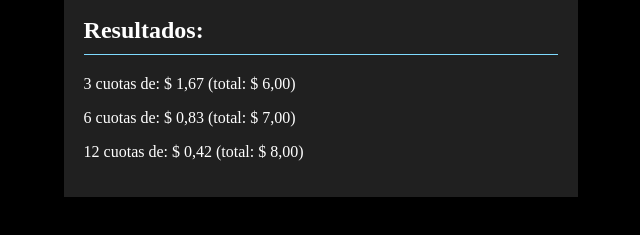
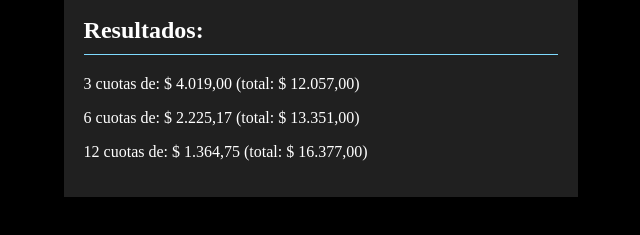
Before and after one commit to tibudiaz/financiacionn, a plain HTML site: page index.html in a window 1280 px wide. Both pictures are taken after typing "5" into the empty fields and a click on the button "Calcular cuotas". Shown: the part 175-410 px from the top of the page, without its empty margins (319-959 px from the left). Drawn offline with Linux system fonts and the light colour scheme; files whose address does not match are found by name.

Commit message:
actualizacion

```diff
--- a/assets/calculadora.js
+++ b/assets/calculadora.js
@@ -1,21 +1,21 @@
 function calcularCuotas() {
-    // Obtener el valor ingresado por el usuario
+    // Obtener el valor1 ingresado por el usuario
     var valor = parseFloat(document.getElementById("valor").value);
+    var valor1 = valor + 10000;
+    // Calcular los intereses
+    var interes3 = valor1 * 0.2051097;
+    var interes6 = valor1 * 0.3344009;
+    var interes12 = valor1 * 0.6369291;
+
+    // Calcular los totales y convertirlos a números enteros
+    var total3 = Math.round((valor1 + interes3) / 1);
+    var total6 = Math.round((valor1 + interes6) / 1);
+    var total12 = Math.round((valor1 + interes12) / 1);
 
     // Calcular las cuotas
-    var cuota3 = valor / 3;
-    var cuota6 = valor / 6;
-    var cuota12 = valor / 12;
-
-    // Calcular los intereses
-    var interes3 = valor * 0.2051097;
-    var interes6 = valor * 0.3344009;
-    var interes12 = valor * 0.6369291;
-
-    // Calcular los totales y convertirlos a números enteros
-    var total3 = Math.round((valor + interes3) / 1);
-    var total6 = Math.round((valor + interes6) / 1);
-    var total12 = Math.round((valor + interes12) / 1);
+    var cuota3 = total3 / 3;
+    var cuota6 = total6 / 6;
+    var cuota12 = total12 / 12;
 
     // Mostrar los resultados en la página web con formato de moneda y números enteros
     document.getElementById("resultado3").textContent = "3 cuotas de: " + cuota3.toLocaleString('es-AR', {style: 'currency', currency: 'ARS'}) + " (total: " + total3.toLocaleString('es-AR', {style: 'currency', currency: 'ARS'}) + ")";
```
Also changed, not shown: index.html (+3 -0 lines), assets/style.css (line endings or trailing spaces).
